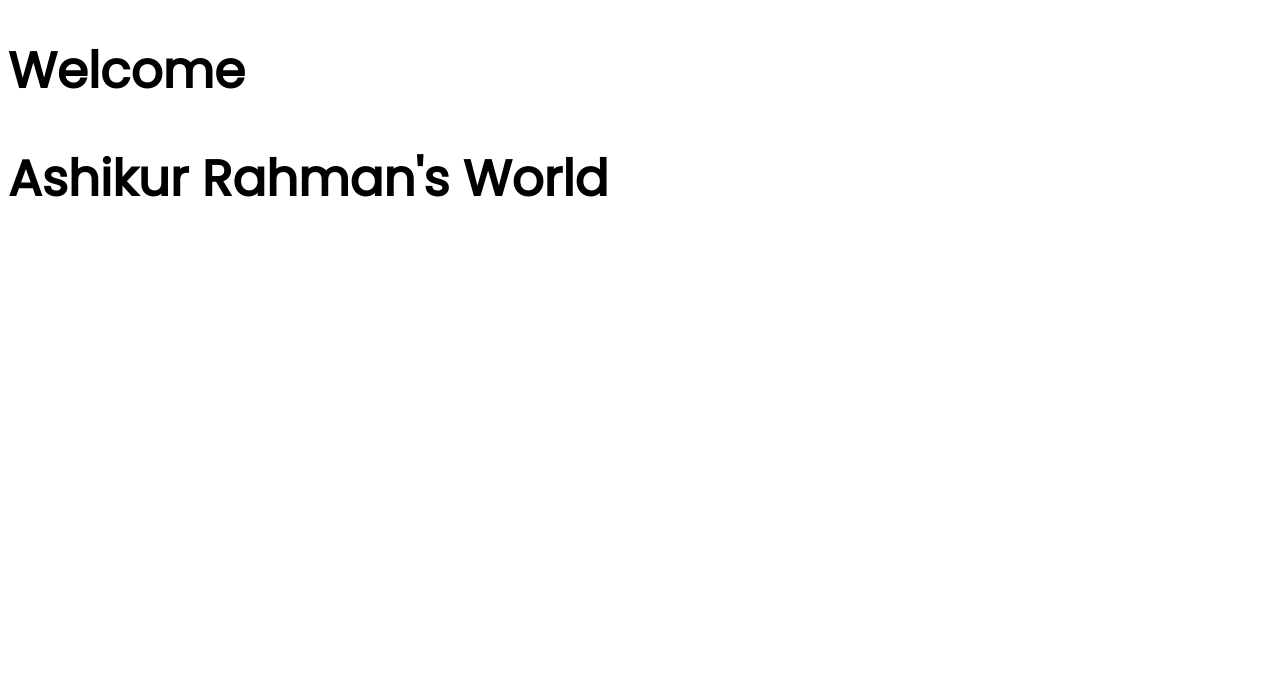
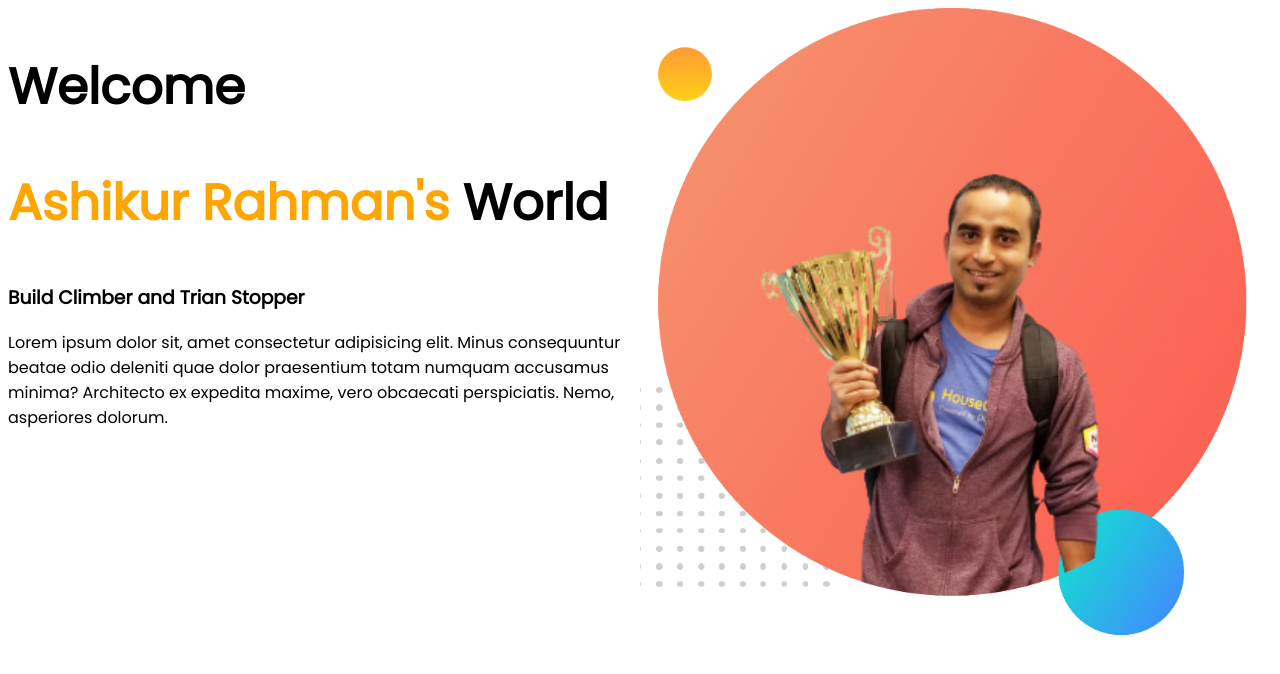
Before and after one commit to Ashik220/developer-portfolio, a plain HTML site: page index.html in a window 1280 px wide. Drawn offline with Linux system fonts and the light colour scheme.

Commit message:
code updated

```diff
--- a/index.html
+++ b/index.html
@@ -13,8 +13,17 @@
 </head>
 
 <body>
-  <h1>Welcome</h1>
-  <h1>Ashikur Rahman's World</h1>
+  <section>
+    <div class="half-width">
+      <h1>Welcome</h1>
+      <h1><span id="color">Ashikur Rahman's</span> World</h1>
+      <h3>Build Climber and Trian Stopper</h3>
+      <p>Lorem ipsum dolor sit, amet consectetur adipisicing elit. Minus consequuntur beatae odio deleniti quae dolor
+        praesentium totam numquam accusamus minima? Architecto ex expedita maxime, vero obcaecati perspiciatis. Nemo,
+        asperiores dolorum.</p>
+    </div>
+    <div class="half-width"><img src="images/jhankar-bg.png" alt="Jhankar"></div>
+  </section>
 </body>
 
 </html>
--- a/style.css
+++ b/style.css
@@ -4,3 +4,15 @@ body {
 h1{
   font-size: 50px;
 }
+#color {
+  color: orange;
+}
+section{
+  display:flex;
+}
+.half-width {
+  width: 50%;
+}
+.half-width img {
+  width: 100%;
+}
```
